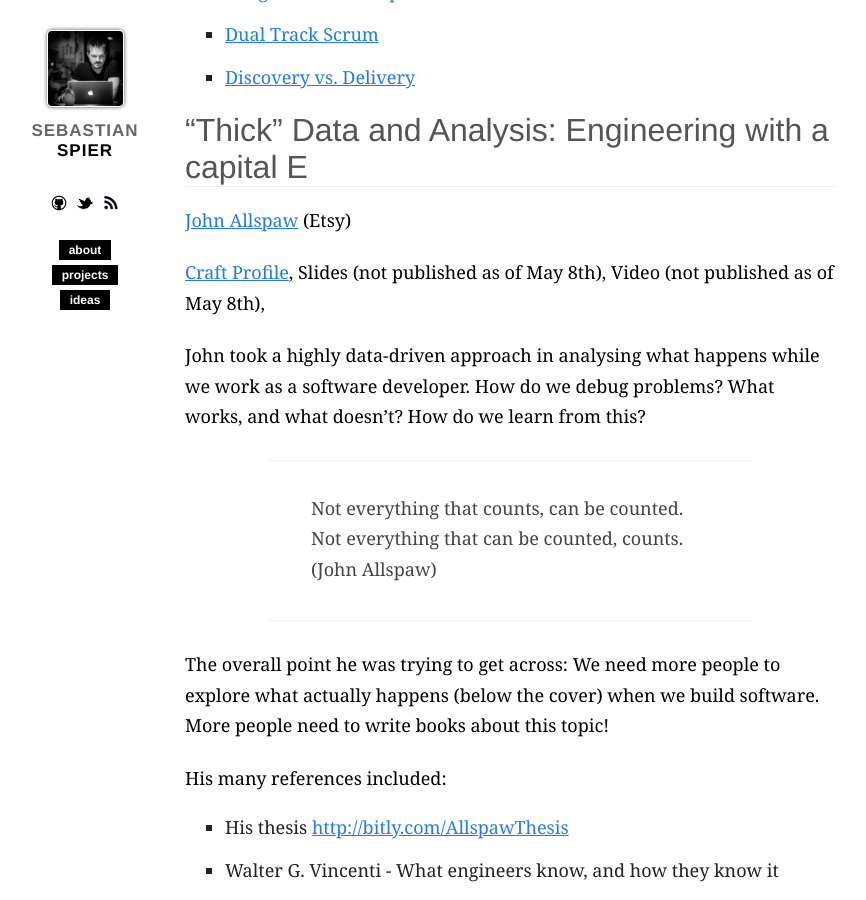
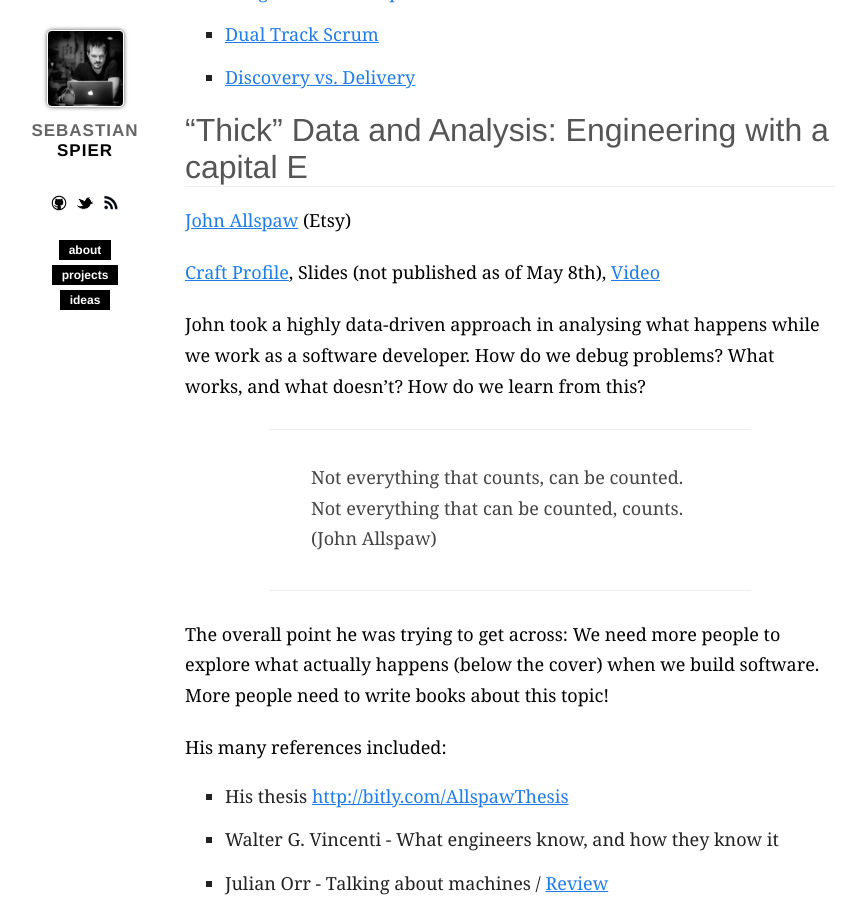
Before and after one commit to spier/spier.github.io, a Jekyll site: the page built from _posts/2016-05-08-craft-conference-2016-review.md, in a window 1280 px wide and 900 px high, scrolled down 2625 px. Shown: the whole window, without its empty margins (15-881 px from the left). Built offline with Jekyll 4.4.1, drawn with Linux system fonts in a browser that asks for light colours; nearby versions of some CDN libraries; emoji names are drawn with the system emoji font; a script that is not in the unit is left out; comment, search, counter and statistics services are not loaded.

Commit message:
adding video link

```diff
--- a/_posts/2016-05-08-craft-conference-2016-review.md
+++ b/_posts/2016-05-08-craft-conference-2016-review.md
@@ -61,7 +61,7 @@ And lastly a couple of references:
 
 [Craft Profile](http://beta.craft-conf.com/speaker/JohnAllspaw),
 Slides (not published as of May 8th),
-Video (not published as of May 8th),
+[Video](http://www.ustream.tv/recorded/86966452)
 
 John took a highly data-driven approach in analysing what happens while we work as a software developer. How do we debug problems? What works, and what doesn’t? How do we learn from this?
 
```
